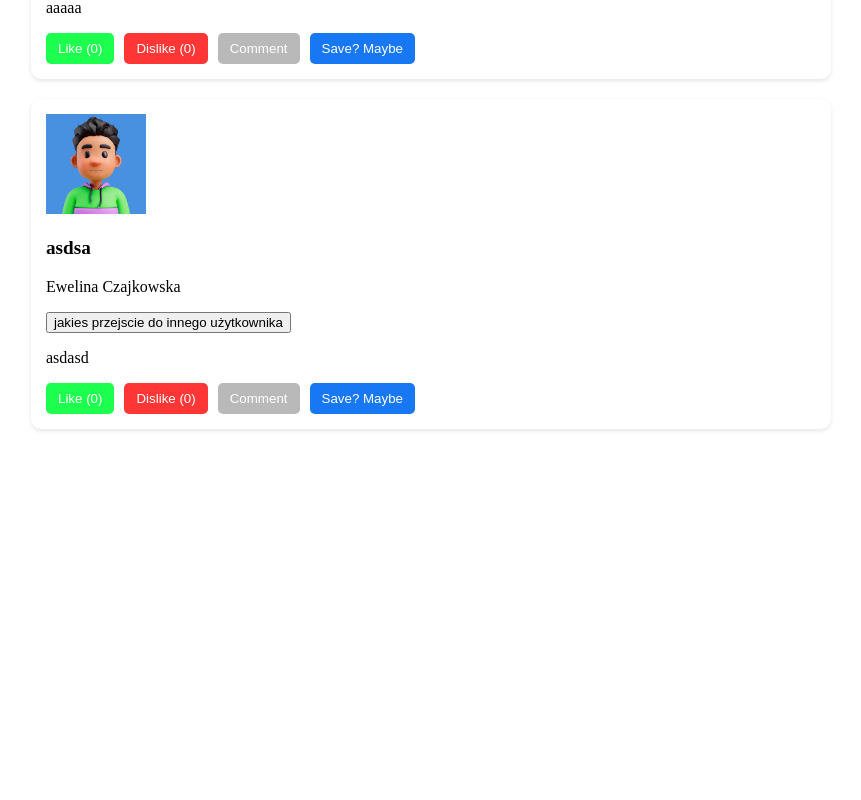
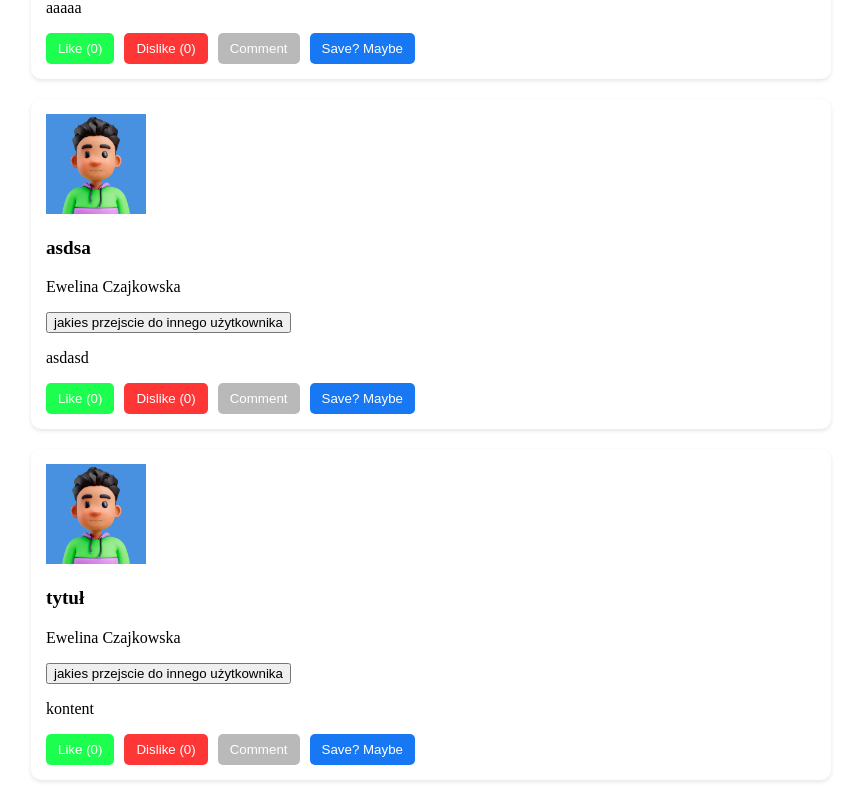
Before and after one commit to matik802/AIooK_Projekt_2_React, a React (Create React App) app: page / in a window 1280 px wide. Shown: the part 5705-6505 px from the top of the page, without its empty margins (209-1070 px from the left). Before the commit the page ends 6154 px from the top, so only its background shows below. Built offline with nearby package versions, Linux system fonts and the light colour scheme; data requests are answered from the project's data file; sample sign-in values are in the browser's storage.

Commit message:
Zmiana hasła

```diff
--- a/db.json
+++ b/db.json
@@ -115,7 +115,7 @@
       "name": "Ernest",
       "surname": "Adams",
       "email": "erni123@wp.pl",
-      "password": "$2a$10$n69nf3WWklvbL92qu.ezdu3nsukDfZKWc5G.XgZrglQXYKLwBl7xC",
+      "password": "$2a$10$.j3wrTfTS8hvmXUreFT.J.j7gDZcxZk/OaYXz0awGjzc1q881V4PS",
       "birthdayDate": "2024-01-12",
       "gender": "male",
       "about": "Opis profilu",
@@ -341,6 +341,18 @@
       "postDislikeReactions": 0,
       "postPictures": "avatar.jpg",
       "tags": []
+    },
+    {
+      "id": "4f81",
+      "title": "tytuł",
+      "body": "kontent",
+      "dateCreated": "2024-01-21T20:31:10.015Z",
+      "id_user": 2,
+      "postComments": "",
+      "postLikeReactions": 0,
+      "postDislikeReactions": 0,
+      "postPictures": "mobile-login-concept-illustration_114360-135.avif",
+      "tags": []
     }
   ],
   "posts_comments": [
@@ -365,6 +377,10 @@
     {
       "id": "3",
       "picture": "avatar.jpg"
+    },
+    {
+      "id": "b587",
+      "picture": "mobile-login-concept-illustration_114360-135.avif"
     }
   ],
   "posts_reactions": [
--- a/src/js/EditProfile.js
+++ b/src/js/EditProfile.js
@@ -1,5 +1,6 @@
 import React, {useEffect, useState} from 'react';
 import API from "./API";
+import bcrypt from "bcryptjs";
 
 const EditProfile = () => {
     const [about, setAbout] = useState('');
@@ -15,10 +16,11 @@ const EditProfile = () => {
     const [confirmPassword, setConfirmPassword] = useState('');
     const [errorMessage, setErrorMessage] = useState('');
     const [userId, setUserId] = useState('');
+    const [currentPassword, setCurrentPassword] = useState('');
 
     const fetchData = async () => {
         try {
-            const response = await API.get("/users/"+userId);
+            const response = await API.get("/users/" + userId);
             setUserData(response.data);
             console.log(response.data);
         } catch (error) {
@@ -39,6 +41,7 @@ const EditProfile = () => {
         setSelectedImage(data.picture);
         setBirthdate(data.birthdayDate);
         setGender(data.gender);
+        setCurrentPassword(data.password);
     };
 
     const handleSave = async () => {
@@ -67,11 +70,19 @@ const EditProfile = () => {
         try {
             if (newPassword !== confirmPassword) {
                 setErrorMessage("Passwords do not match");
+                return;
             }
+            const isCurrentPasswordValid = await bcrypt.compare(password, currentPassword);
+
+            if(!isCurrentPasswordValid){
+                setErrorMessage("Current password is incorrect");
+                return;
+            }
+
             const requestBody = {
-                password: password,
-                newPassword: confirmPassword
+                password: await bcrypt.hash(newPassword, 10),
             };
+
             const response = await API.patch("/users/" + userId, requestBody);
             if (response.status === 200) {
                 setIsEditing(false);
@@ -144,7 +155,7 @@ const EditProfile = () => {
             <label>Profile picture:</label>
             <label htmlFor="upload-image" className="upload-image-label">
                 {selectedImage ? (
-                    <img src={URL.createObjectURL(selectedImage)} alt="Zdjęcie profilowe" />
+                    <img src={URL.createObjectURL(selectedImage)} alt="Zdjęcie profilowe"/>
                 ) : (
                     <div className="upload-image-container">
                         Kliknij, aby wybrać zdjęcie
@@ -186,14 +197,9 @@ const EditProfile = () => {
                 />
                 <span>{errorMessage}</span>
             </form>
-            {/*TODO potrzebny oddzielny przycisk do zmiany hasła, żeby oddzielnie przesyłać dane*/
-            }
-            {/*<button disabled={!isEditing} onClick={handlePasswordChange}>*/
-            }
-            {/*    Zapisz nowe hasło*/
-            }
-            {/*</button>*/
-            }
+            <button disabled={!isEditing} onClick={handlePasswordChange}>
+                Zmień hasło
+            </button>
             <button disabled={!isEditing} onClick={handleSave}>
                 Save
             </button>
```
